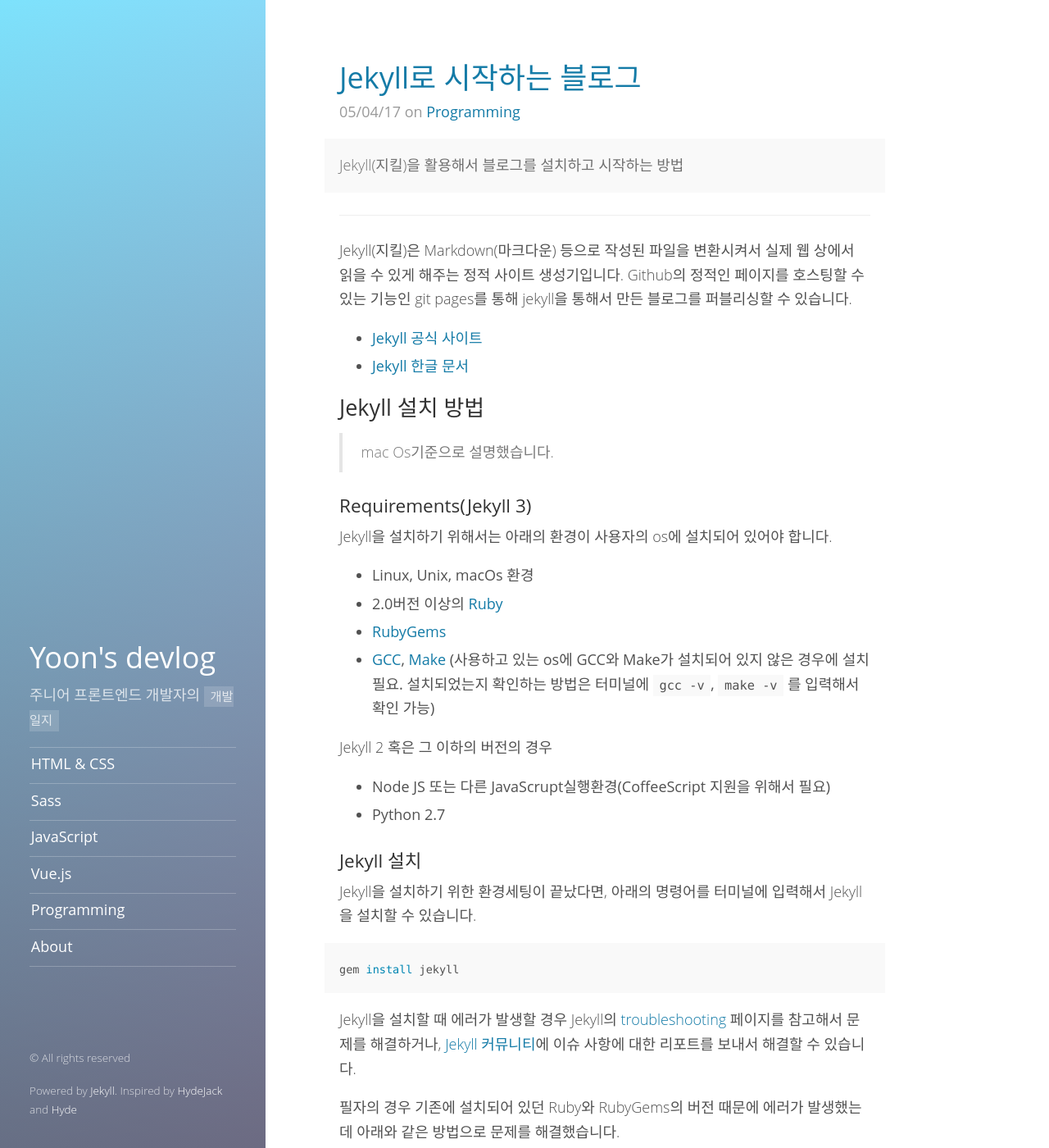
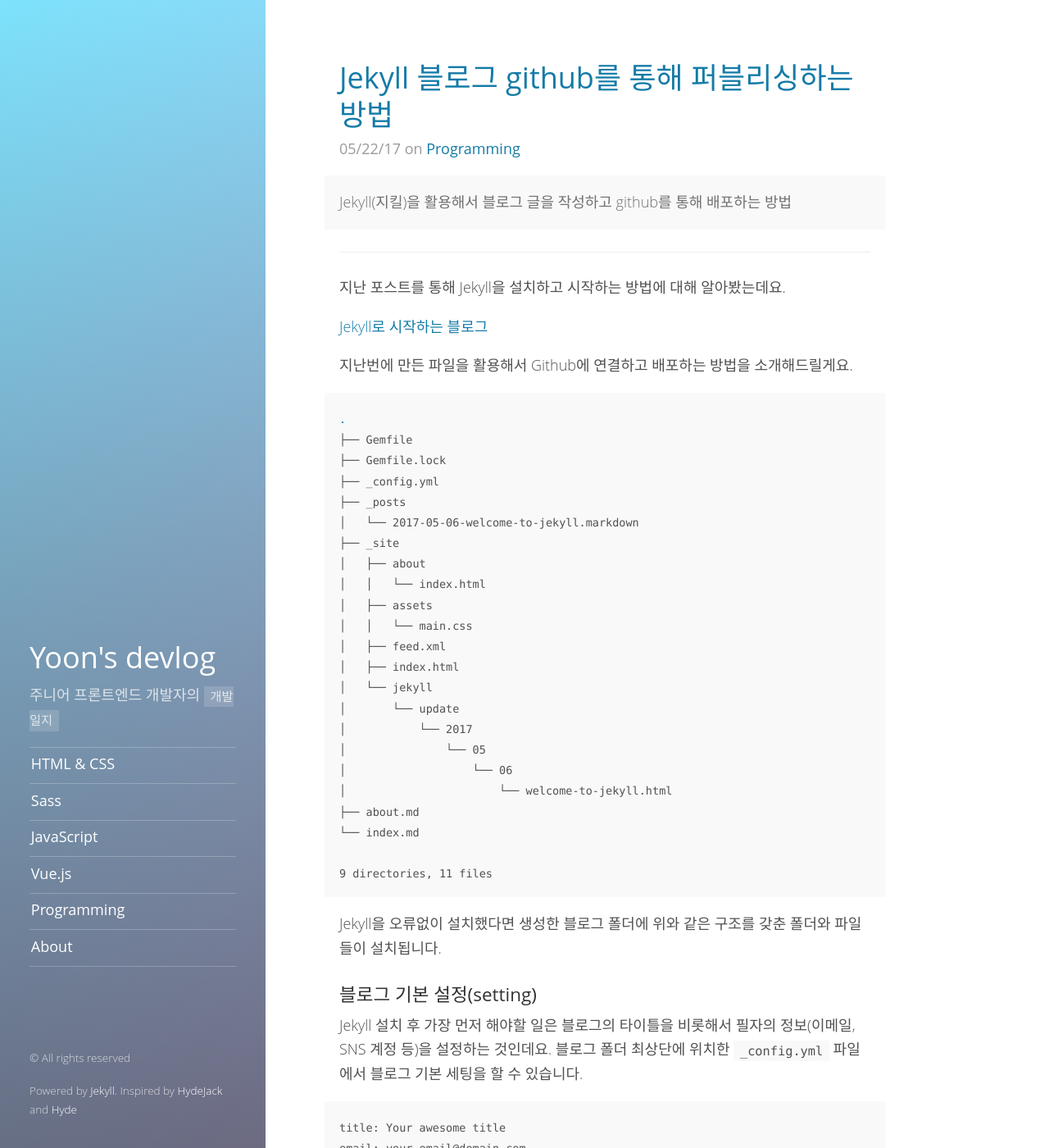
Before and after one commit to hyeyoon/blog, a Jekyll site: the page built from index.html, in a window 1280 px wide and 1400 px high. Shown: the whole window at 82% size. Built offline with Jekyll 4.4.1, drawn with Linux system fonts in a browser that asks for light colours; some web fonts are replaced; the list of posts is cut into pages by our own code; some of the changed text lies outside the part shown.

Commit message:
Add post

````diff
--- a/_posts/2017-05-04-how-to-start-jekyll.md
+++ b/_posts/2017-05-04-how-to-start-jekyll.md
@@ -93,6 +93,8 @@
 jekyll serve --watch	// 로컬 서버로 블로그 실행
 ```
 
-![블로그](./public/img/jekyll-blog.png)
+![블로그](./public/img/1/jekyll-blog.png)
 
 위와 같은 Jekyll 기본 테마를 갖춘 블로그를 확인할 수 있습니다. 다음 포스팅을 통해 Jekyll로 만든 블로그를 Github를 통해 퍼블리싱하는 방법을 소개해드릴게요.
+
+[Jekyll 블로그 github를 통해 퍼블리싱하는 방법](http://blog.hyeyoonjung.com/2017-05-22-how-to-write-posts/)
--- /dev/null
+++ b/_posts/2017-05-22-how-to-write-posts.md
@@ -0,0 +1,126 @@
+---
+layout: post
+title: 'Jekyll 블로그 github를 통해 퍼블리싱하는 방법'
+tags: [programming]
+description: >
+  Jekyll(지킬)을 활용해서 블로그 글을 작성하고 github를 통해 배포하는 방법
+---
+지난 포스트를 통해 Jekyll을 설치하고 시작하는 방법에 대해 알아봤는데요.
+
+[Jekyll로 시작하는 블로그](http://blog.hyeyoonjung.com/2017/05/04/how-to-start-jekyll/)
+
+지난번에 만든 파일을 활용해서 Github에 연결하고 배포하는 방법을 소개해드릴게요.
+
+```shell
+.
+├── Gemfile
+├── Gemfile.lock
+├── _config.yml
+├── _posts
+│   └── 2017-05-06-welcome-to-jekyll.markdown
+├── _site
+│   ├── about
+│   │   └── index.html
+│   ├── assets
+│   │   └── main.css
+│   ├── feed.xml
+│   ├── index.html
+│   └── jekyll
+│       └── update
+│           └── 2017
+│               └── 05
+│                   └── 06
+│                       └── welcome-to-jekyll.html
+├── about.md
+└── index.md
+
+9 directories, 11 files
+```
+
+Jekyll을 오류없이 설치했다면 생성한 블로그 폴더에 위와 같은 구조를 갖춘 폴더와 파일들이 설치됩니다.
+
+### 블로그 기본 설정(setting)
+
+Jekyll 설치 후 가장 먼저 해야할 일은 블로그의 타이틀을 비롯해서 필자의 정보(이메일, SNS 계정 등)을 설정하는 것인데요. 블로그 폴더 최상단에 위치한 `_config.yml` 파일에서 블로그 기본 세팅을 할 수 있습니다.
+
+```
+title: Your awesome title
+email: your-email@domain.com
+description: > # this means to ignore newlines until "baseurl:"
+  Write an awesome description for your new site here. You can edit this line in _config.yml. It will appear in your document head meta (for Google search results) and in your feed.xml site description.
+baseurl: "" # the subpath of your site, e.g. /blog
+url: "" # the base hostname & protocol for your site, e.g. http://example.com
+twitter_username: jekyllrb
+github_username:  jekyll
+```
+
+### 블로그 글 작성
+
+Jekyll은 마크다운(markdown) 형식으로 포스트를 작성해서 Github을 통해 퍼블리싱을 하는 방식으로 블로그를 운영하는데요. `_post` 폴더에 `.markdown`, `.md` 형식으로 블로그 글을 작성하고 저장하면 됩니다. 여기서 지켜야 할 규칙 몇 가지가 있는데요.
+
+#### 포스트 파일 형식
+
+블로그에 올릴 각각의 포스트는 일정한 이름 규칙을 따라야 합니다. Jekyll블로그를 설치했을 때 기본적으로 생성되는 예시 포스트를 보면
+
+`2017-05-06-welcome-to-jekyll.markdown`
+
+위와 같은 형식을 갖는데요. `년-월-일-포스트 제목` 순으로 파일 이름을 작성하면 됩니다.
+
+#### 포스트 기본 형식
+
+그리고 포스트의 내부를 보면 상단에 포스트에 관련된 정보를 작성하는 란이 있습니다.
+
+```markdown
+---
+layout: post
+title:  "Welcome to Jekyll!"
+date:   2017-05-06 13:45:35 +0900
+categories: jekyll update
+---
+```
+
+글을 작성하기 전 상단에 위와 같은 형식으로 제목, 날짜, 카테고리 등을 설정해주면 퍼블리싱을 했을 때 글의 제목과 작성된 날짜 등이 포스트에 나타납니다.
+
+![블로그 설정](./public/img/2/jekyll_post.png)
+
+### Github에 배포하기
+이제 블로그를 온라인에 배포해야하는 단계가 남았는데요. Github을 통해 퍼블리싱을 할 경우 무료로 블로그를 배포할 수 있다는 장점이 있습니다. Github에 퍼블리싱을 하기 위해서는 일단 Github 계정이 있어야 합니다. 계정이 없을 경우 Github에서 계정을 만들어주세요.
+[Github 사이트](https://github.com/)
+
+#### Github 레포지토리 만들기
+회원가입 혹은 로그인을 완료했다면, 우측 상단의 +아이콘을 누르고 New Repository를 클릭하거나, 우측 하단의 New repository라는 버튼을 클릭해서 레포지토리를 생성할 수 있습니다.
+
+![Github repository](./public/img/2/git_repository2.png)
+
+#### Github에 블로그 폴더 업로드
+레포지토리를 만드는 것까지 완료했다면, 이제 터미널 혹은 터미널이 익숙하지 않은 경우 소스트리(source tree)와 같은 프로그램을 이용해서 블로그 폴더를 Github 사이트에 업로드하면 됩니다.
+
+아래의 명령어를 순서대로 터미널에 입력하면 됩니다.
+```shell
+# Jekyll 블로그를 설치한 터미널로 이동 후 git 활성화
+git init
+# 블로그 폴더를 git staging 상태로 올리기
+git add .
+# 커밋 메세지 작성
+git commit -m "Add blog"
+# github 레포지토리 주소 연결
+git remote add origin 본인의 레포지토리 주소
+# github에 파일 업로드
+git push -u origin master
+```
+터미널 환경 혹은 git에 익숙하지 않다면 이 과정에서 어려움을 겪을 수 있는데요. 생활코딩과 같은 곳에서 git에 관련된 강의를 들으면 좀 더 쉽게 github를 활용할 수 있습니다.
+
+[생활코딩: 지옥에서 온 Git](https://opentutorials.org/course/2708)
+
+위의 명령어가 제대로 동작했다면 아래와 같이 파일들이 올라간 것을 확인할 수 있습니다.
+
+![Github](./public/img/2/github.png)
+
+#### Github의 git pages 기능으로 블로그 배포하기
+블로그 배포를 위해서는 git pages 기능을 활용해야하는데요. 정적인 웹사이트를 Github을 통해 무료로 퍼블리싱할 수 있는 기능입니다. github 레포지토리 페이지에서 상단에 Settings를 클릭합니다. 이 곳에서 레포지토리의 이름를 바꾸고 콜라보레이터를 등록하는 등의 작업을 할 수 있는데요. 아래로 내려서 Github pages라는 부분을 찾습니다.
+
+![Github pages](./public/img/2/github_pages.png)
+
+그리고 source를 클릭해서 배포를 원하는 브랜치를 선택하는데요. 저는 일단 master 브랜치를 배포 대상으로 선택했습니다. 그리고 save를 클릭하면 퍼블리싱되고 있는 주소가 상단의 이미지처럼 나타납니다. 약 5~10분 정도 후에 주소를 들어가면 본인의 블로그가 퍼블리싱 된 것을 확인할 수 있습니다.
+
+![Gitpub pages](./public/img/2/github_pages2.png)
````
Also changed, not shown: public/img/1/jekyll-blog.png (renamed from public/img/jekyll-blog.png), public/img/2/git_repository.png (added), public/img/2/git_repository2.png (added), public/img/2/github.png (added), public/img/2/github_pages.png (added), public/img/2/github_pages2.png (added), public/img/2/jekyll_post.png (added).
